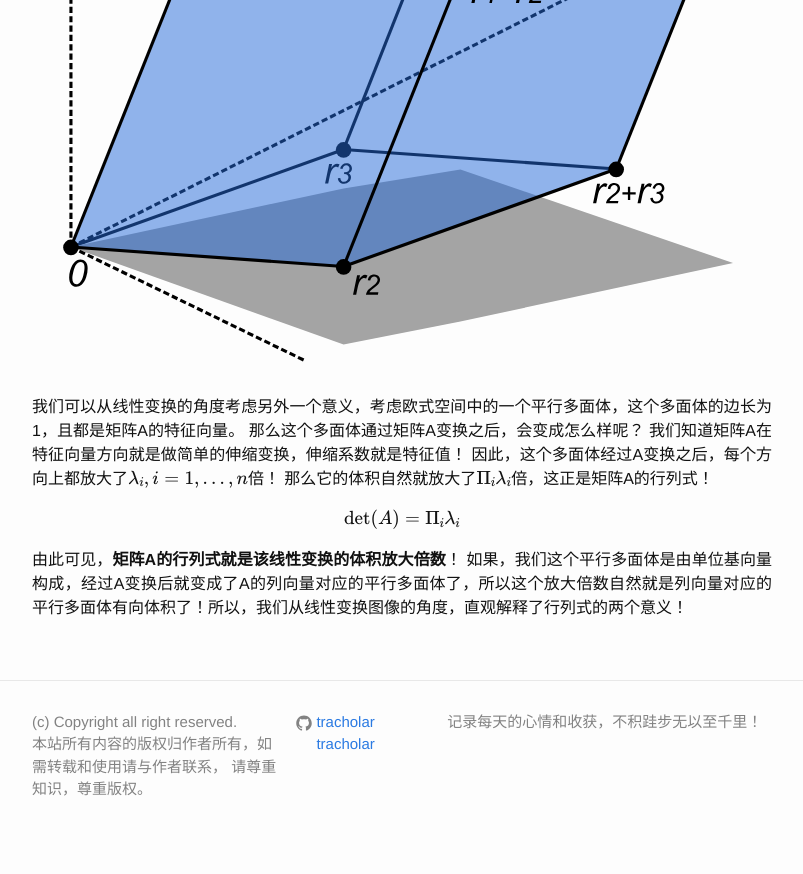
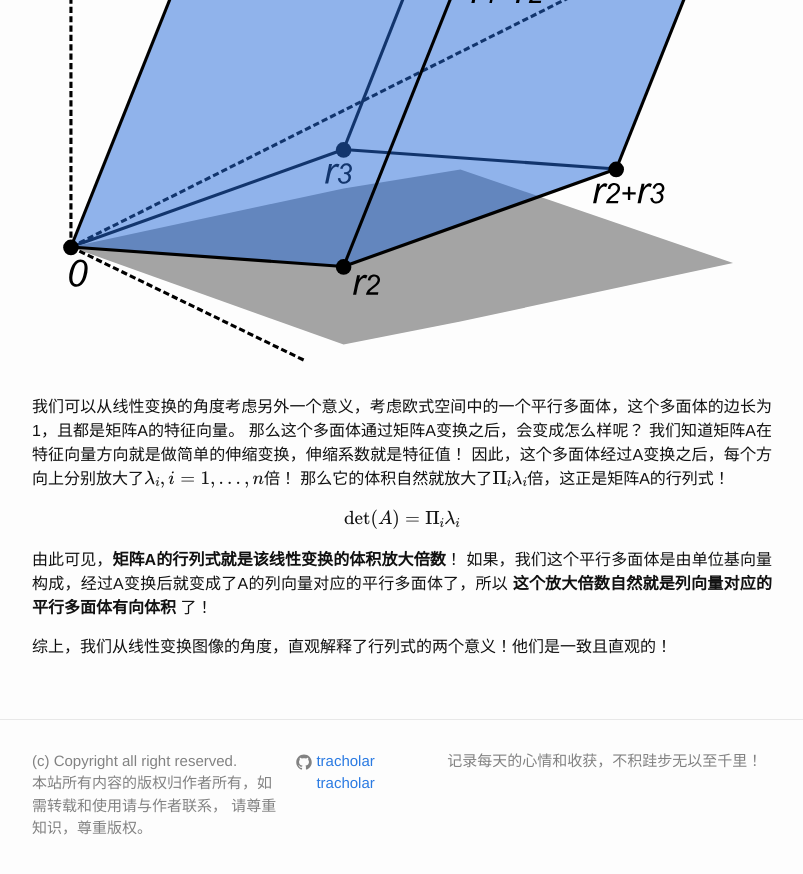
Before and after one commit to tracholar/tracholar.github.io, a Jekyll site: the page built from _posts/2018-01-28-matrix.md, in a window 1280 px wide and 900 px high, scrolled down 5483 px. Shown: the top 874 px of the window, without its empty margins (238-1041 px from the left). Built offline with Jekyll 4.4.1, drawn with Linux system fonts in a browser that asks for light colours; formulas are drawn with MathJax 3; comment, search, counter and statistics services are not loaded.

Commit message:
matrix det

```diff
--- a/_posts/2018-01-28-matrix.md
+++ b/_posts/2018-01-28-matrix.md
@@ -222,7 +222,7 @@ $$
 我们可以从线性变换的角度考虑另外一个意义，考虑欧式空间中的一个平行多面体，这个多面体的边长为1，且都是矩阵A的特征向量。
 那么这个多面体通过矩阵A变换之后，会变成怎么样呢？
 我们知道矩阵A在特征向量方向就是做简单的伸缩变换，伸缩系数就是特征值！
-因此，这个多面体经过A变换之后，每个方向上都放大了$$\lambda_i, i=1,...,n$$倍！
+因此，这个多面体经过A变换之后，每个方向上分别放大了$$\lambda_i, i=1,...,n$$倍！
 那么它的体积自然就放大了$$\Pi_i \lambda_i$$倍，这正是矩阵A的行列式！
 
 $$
@@ -230,4 +230,6 @@ $$
 $$
 
 由此可见，**矩阵A的行列式就是该线性变换的体积放大倍数**！
-如果，我们这个平行多面体是由单位基向量构成，经过A变换后就变成了A的列向量对应的平行多面体了，所以这个放大倍数自然就是列向量对应的平行多面体有向体积了！所以，我们从线性变换图像的角度，直观解释了行列式的两个意义！
+如果，我们这个平行多面体是由单位基向量构成，经过A变换后就变成了A的列向量对应的平行多面体了，所以 **这个放大倍数自然就是列向量对应的平行多面体有向体积** 了！
+
+综上，我们从线性变换图像的角度，直观解释了行列式的两个意义！他们是一致且直观的！
```
